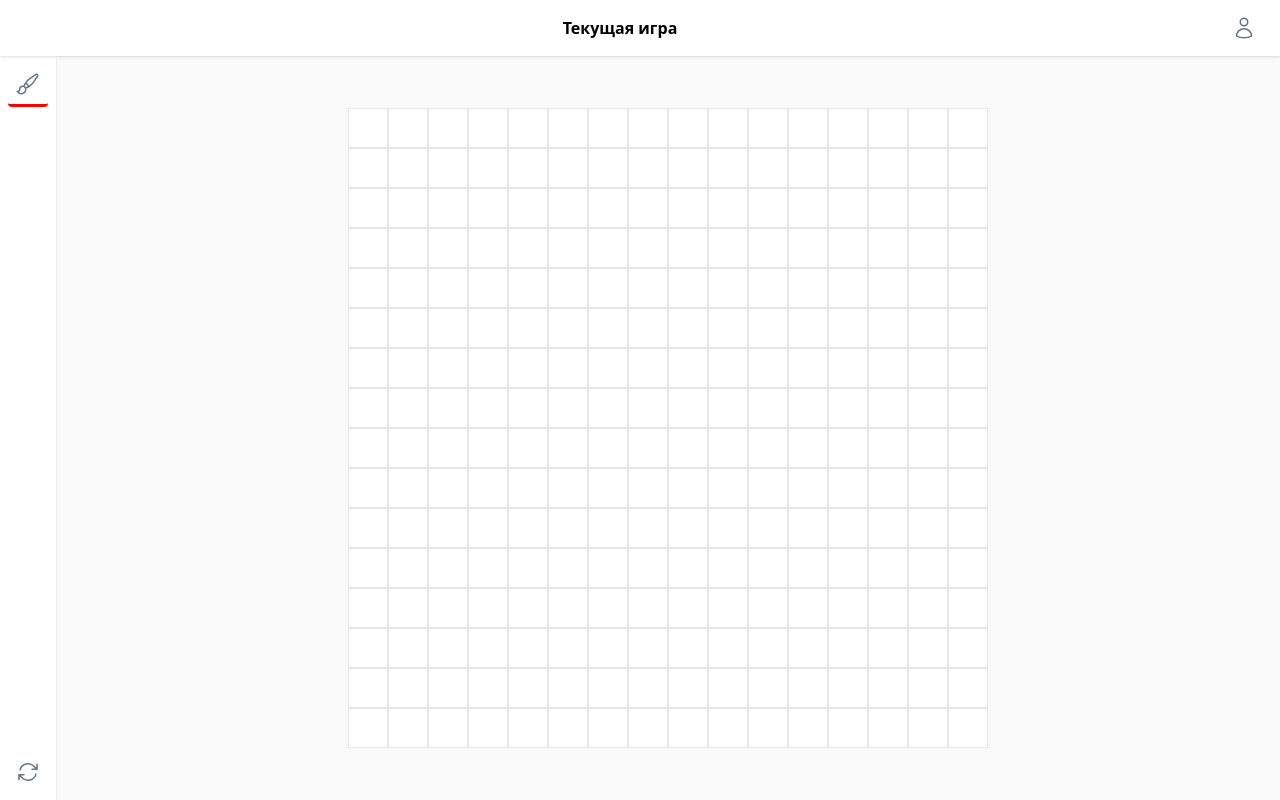
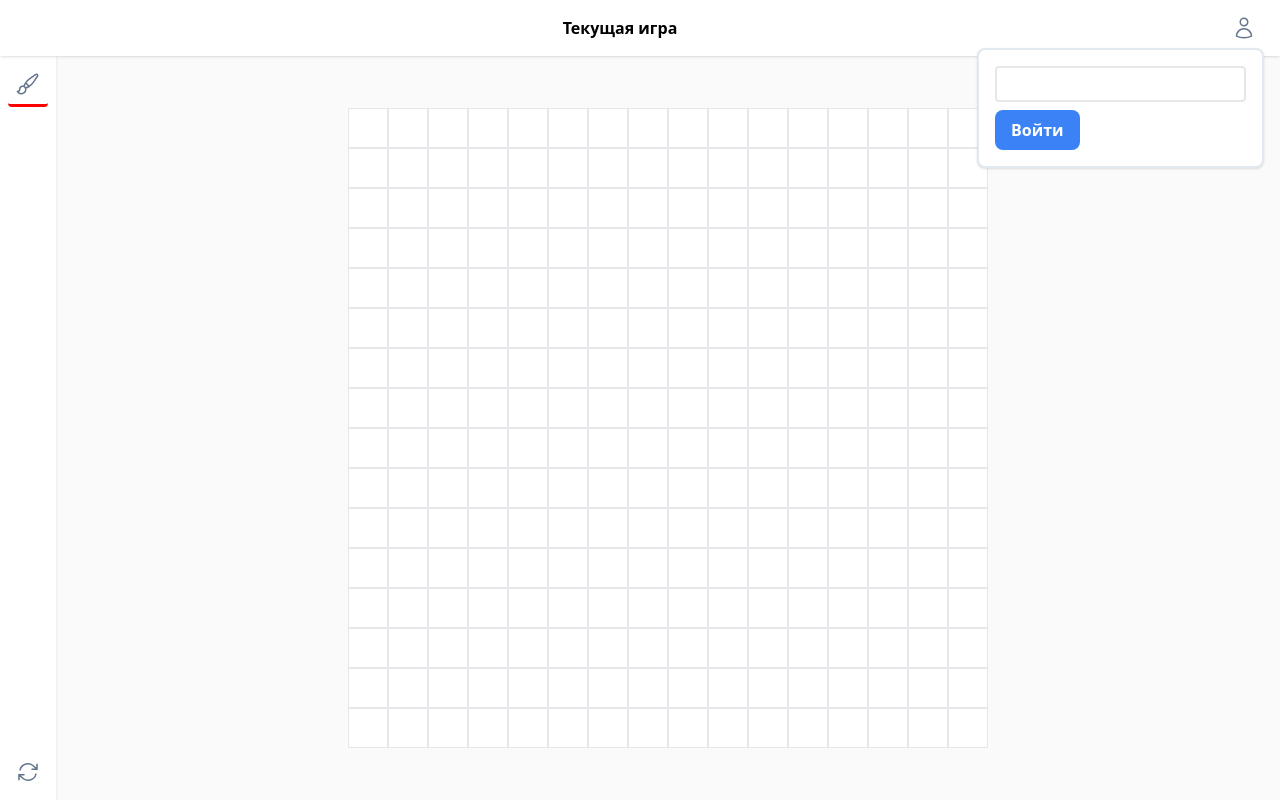
Before and after one commit to p1petto/Arduino-team, a Vue app in the folder web-client/: page / in a window 1280 px wide. Both pictures are taken after a click on the element 1243 px from the left and 28 px from the top of the page. Built offline with nearby package versions, Linux system fonts and the light colour scheme.

Commit message:
improve(api): добавлена работа с api

```diff
--- a/web-client/src/App.vue
+++ b/web-client/src/App.vue
@@ -1,11 +1,13 @@
 <script setup lang="ts">
 import { Cell, type ICell } from "@/components/Game/Cell/index";
 import { Button, Navbar, Tooltip } from "@/components/UI/index";
+import { get, post } from "@/api/core/index";
 
 import {
   ArrowPathIcon,
   PaintBrushIcon,
   UserIcon,
+  CheckCircleIcon,
 } from "@heroicons/vue/24/outline";
 import { ref } from "vue";
 
@@ -31,15 +33,79 @@ const selectColor = (idx: number) => {
 };
 
 const colorPickerVisible = ref(false);
+const authPanelVisible = ref(false);
+const username = ref("");
+const token = ref("");
+
+(async function () {
+  const tokenCached = localStorage.getItem("token");
+
+  if (tokenCached) {
+    console.log(`Using token from data: ${tokenCached}`);
+    token.value = tokenCached;
+    return;
+  }
+})();
+
+function getHeaders() {
+  return { Authorization: `Bearer ${token.value}` };
+}
+
+// (async function () {
+//   const resp = await get("/rooms", getHeaders());
+//   console.log(resp);
+// })();
+
+async function createUser() {
+  const resp = await post(`/login/${username.value}`);
+
+  if (resp.status !== 201) {
+    console.error("Failed to login with user");
+    return;
+  }
+
+  const newToken = await resp.text();
+  localStorage.setItem("token", newToken);
+  token.value = newToken;
+
+  console.log(`Token for user ${username.value} created: ${newToken}`);
+}
+
+async function createGame() {
+  const resp = await fetch('http://localhost:1090/rooms', {
+    headers: getHeaders(),
+  });
+  // const resp = await post("/rooms", {}, getHeaders());
+  console.log(resp);
+}
 </script>
 
 <template>
   <div class="flex flex-col h-screen w-screen bg-[#fafafa]">
     <Navbar class="flex flex-row justify-between">
       <div class="m-auto font-bold">Текущая игра</div>
-      <Button>
+      <Button @click="authPanelVisible = !authPanelVisible">
         <UserIcon class="size-6 text-slate-500" />
       </Button>
+      <Tooltip v-if="authPanelVisible" class="right-4 top-12 left-auto">
+        <div class="flex flex-row gap-2">
+          <input
+            type="text"
+            v-model="username"
+            class="border-2 px-2 py-1 rounded"
+          />
+          <CheckCircleIcon
+            v-if="token !== ''"
+            class="size-6 m-auto text-green-500"
+          />
+        </div>
+        <div
+          class="rounded-lg bg-blue-500 text-white font-bold px-4 py-2 mt-2 w-fit hover:bg-blue-600 hover:cursor-pointer transition-colors"
+          @click="createUser()"
+        >
+          Войти
+        </div>
+      </Tooltip>
     </Navbar>
 
     <div class="flex flex-grow">
@@ -66,7 +132,7 @@ const colorPickerVisible = ref(false);
           </Tooltip>
         </div>
 
-        <Button @click="initGame()">
+        <Button @click="createGame()">
           <ArrowPathIcon class="size-6 text-slate-500" />
         </Button>
       </div>
--- /dev/null
+++ b/web-client/src/api/core/index.ts
@@ -0,0 +1,11 @@
+const API_URL = "http://localhost:1090";
+
+export const get = (uri: string, headers?: HeadersInit) =>
+  fetch(`${API_URL}${uri}`, { method: "GET", headers });
+
+export const post = (uri: string, body?: object, headers?: HeadersInit) =>
+  fetch(`${API_URL}${uri}`, {
+    method: "POST",
+    body: JSON.stringify(body),
+    headers,
+  });
```
